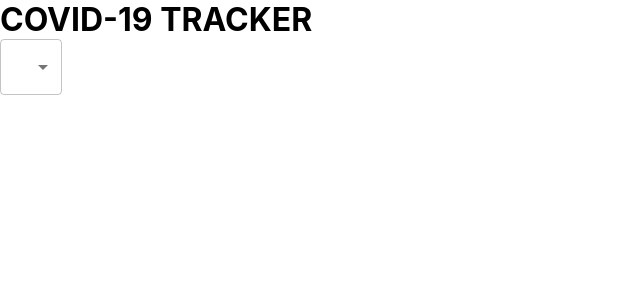
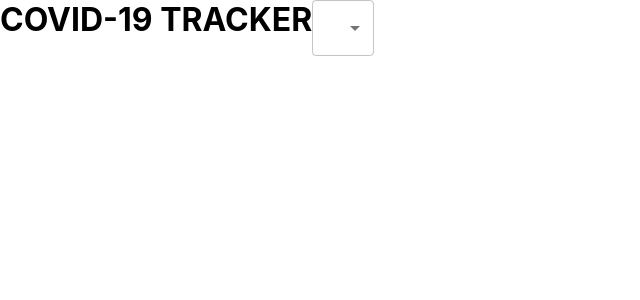
Before and after one commit to swapnilhota/covid-19-tracker, a React (Create React App) app: page / in a window 1280 px wide. Shown: the top 300 px of the page, without its empty margins (0-640 px from the left). Built offline with nearby package versions, Linux system fonts and the light colour scheme.

Commit message:
style update

```diff
--- a/src/App.css
+++ b/src/App.css
@@ -1,3 +1,7 @@
 * {
   margin: 0;
 }
+
+.app__header {
+  display: flex;
+}
--- a/src/App.js
+++ b/src/App.js
@@ -5,6 +5,7 @@ import './App.css';
 function App() {
   return (
     <div className="app">
+      <div className="app__header">
         <h1>COVID-19 TRACKER</h1>
         <FormControl className="app__dropdown">
           <Select variant="outlined" value="abc">
@@ -15,6 +16,7 @@ function App() {
           </Select>
         </FormControl>
       </div>
+    </div>
   );
 }
 
```
Lines whose indentation alone changed are shown as unchanged.
